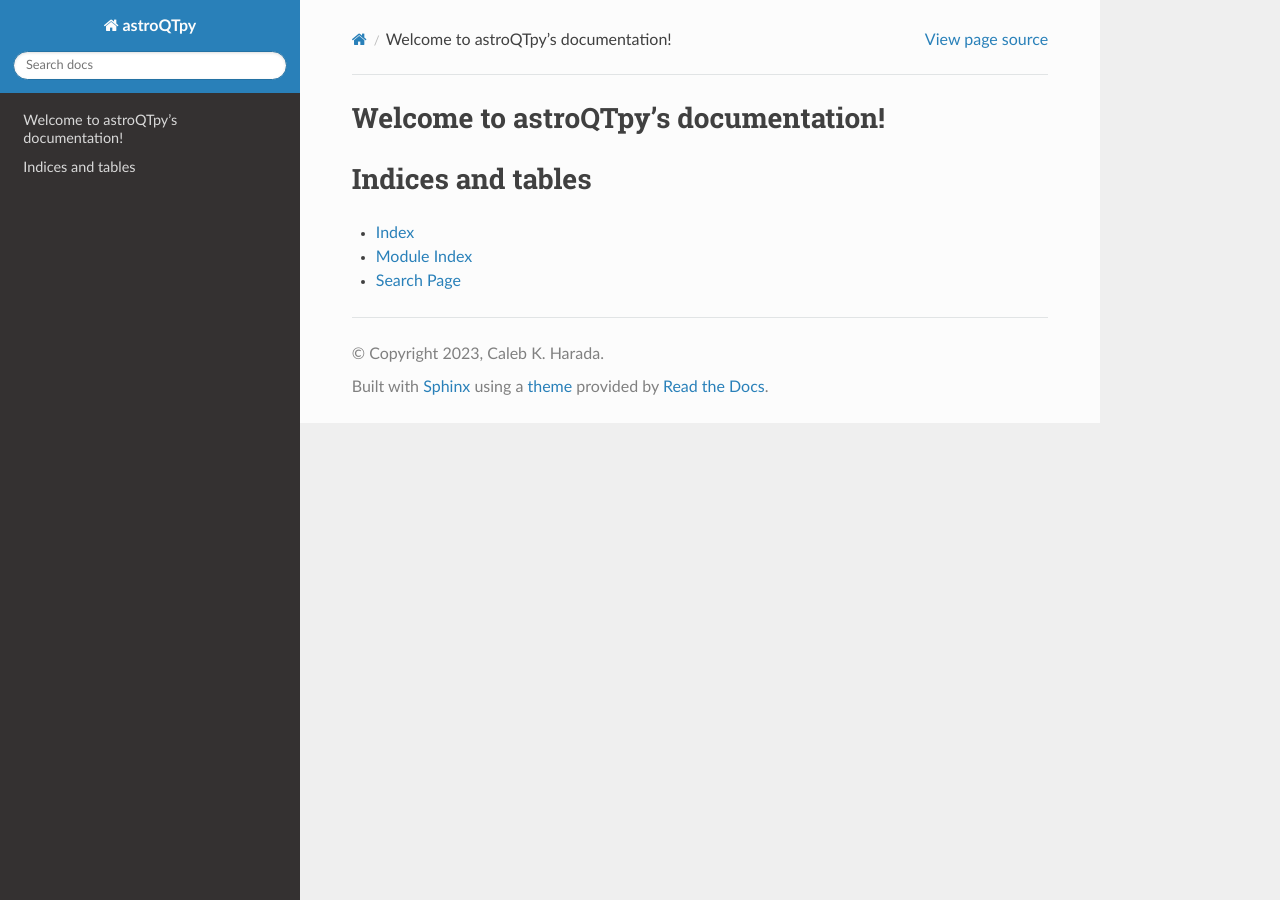
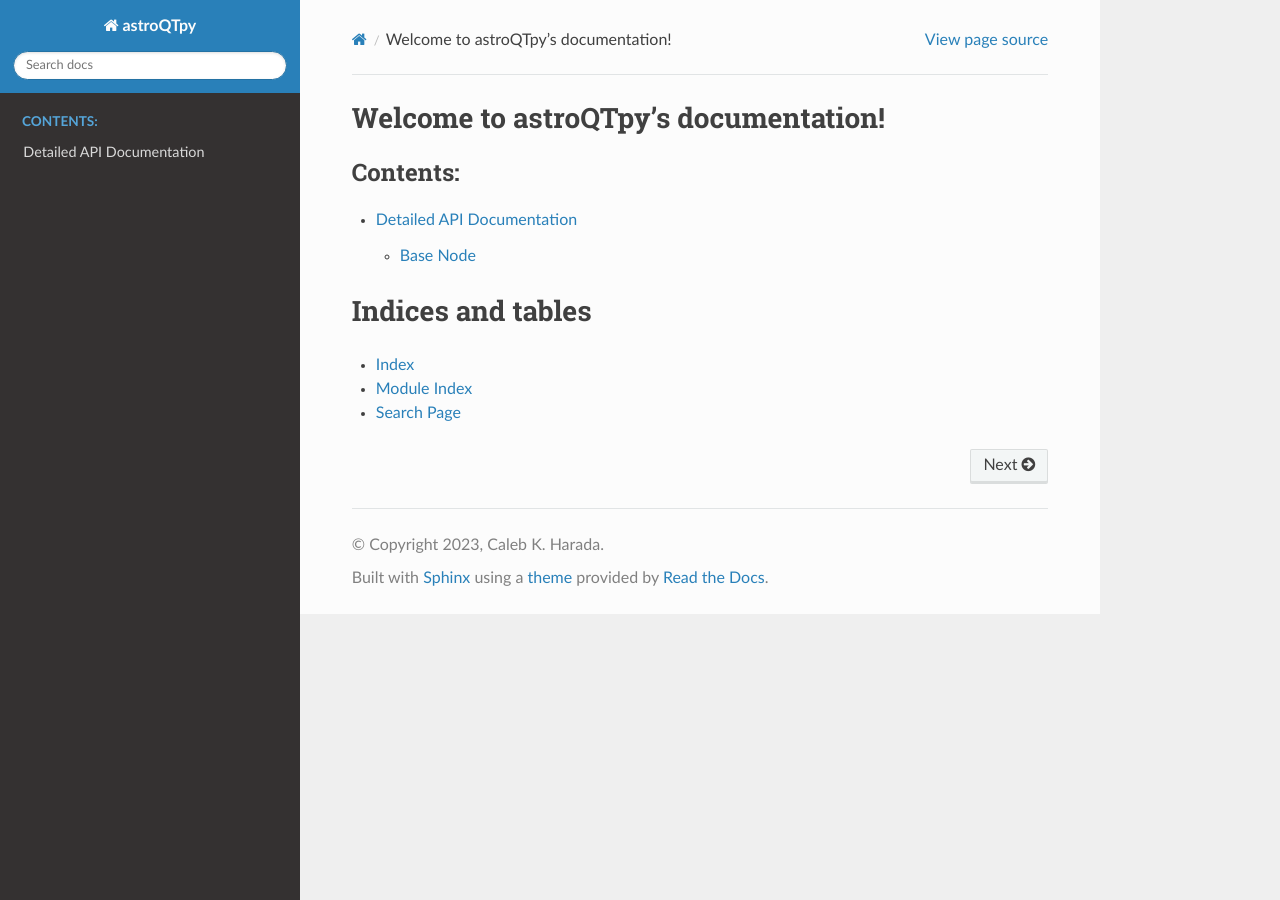
Before and after one commit to CalebHarada/astroQTpy, a Sphinx documentation site: the page built from docs/source/index.rst, in a window 1280 px wide. Built offline with Sphinx 7.4.7 and the Read the Docs theme 2.0.0, drawn with Linux system fonts in a browser that asks for light colours.

Commit message:
update docs; new rst files

```diff
--- /dev/null
+++ b/docs/source/api.rst
@@ -0,0 +1,9 @@
+.. _api:
+
+Detailed API Documentation
+==========================
+
+.. toctree::
+   :titlesonly:
+
+   base_node
--- a/docs/source/conf.py
+++ b/docs/source/conf.py
@@ -12,7 +12,7 @@
 
 import os
 import sys
-sys.path.insert(0, os.path.abspath('..'))
+sys.path.insert(0, os.path.abspath('../..'))
 
 
 # -- Project information -----------------------------------------------------
@@ -39,6 +39,8 @@
 # Add any paths that contain templates here, relative to this directory.
 templates_path = ['_templates']
 
+source_suffix = ".rst"
+
 # List of patterns, relative to source directory, that match files and
 # directories to ignore when looking for source files.
 # This pattern also affects html_static_path and html_extra_path.
--- a/docs/source/index.rst
+++ b/docs/source/index.rst
@@ -10,6 +10,8 @@
    :maxdepth: 2
    :caption: Contents:
 
+   api
+
 
 
 Indices and tables
```
Also changed, not shown: docs/source/base_node.rst (added, +9 -0 lines), 1 other file.
